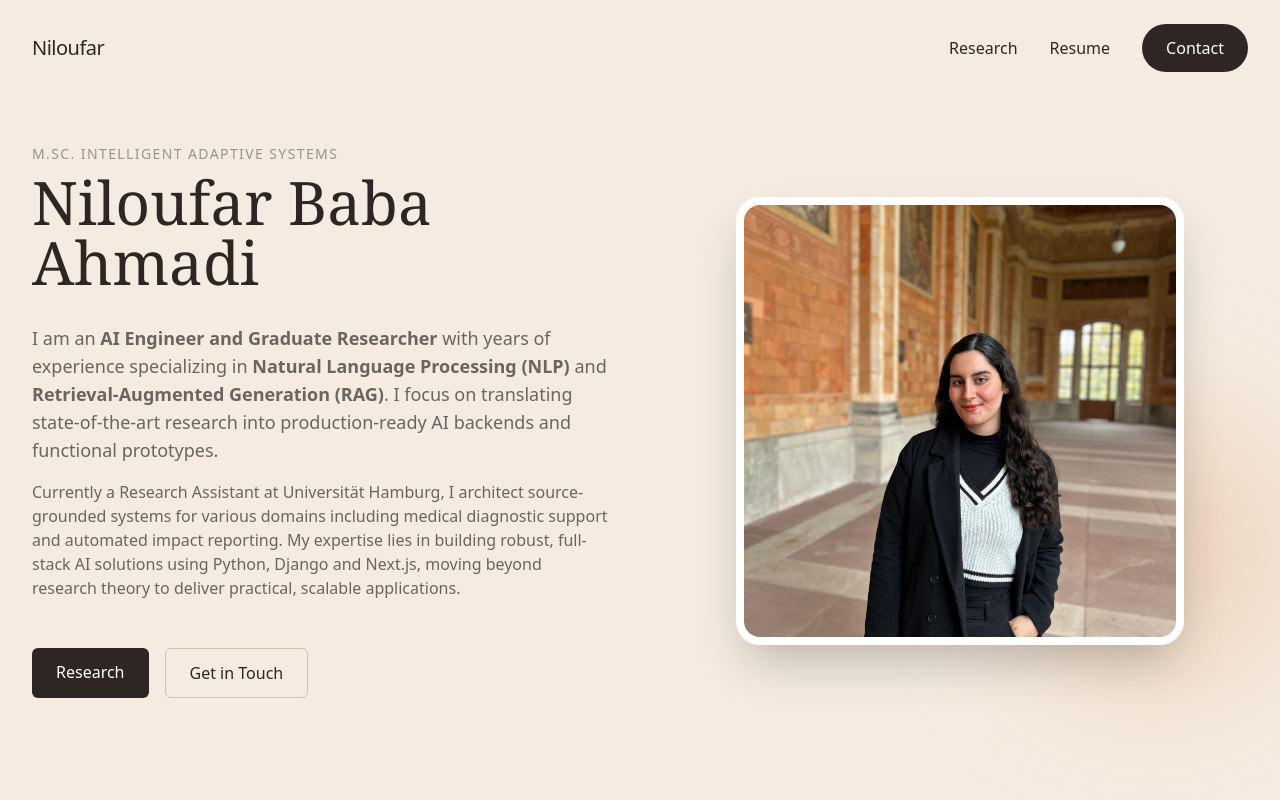
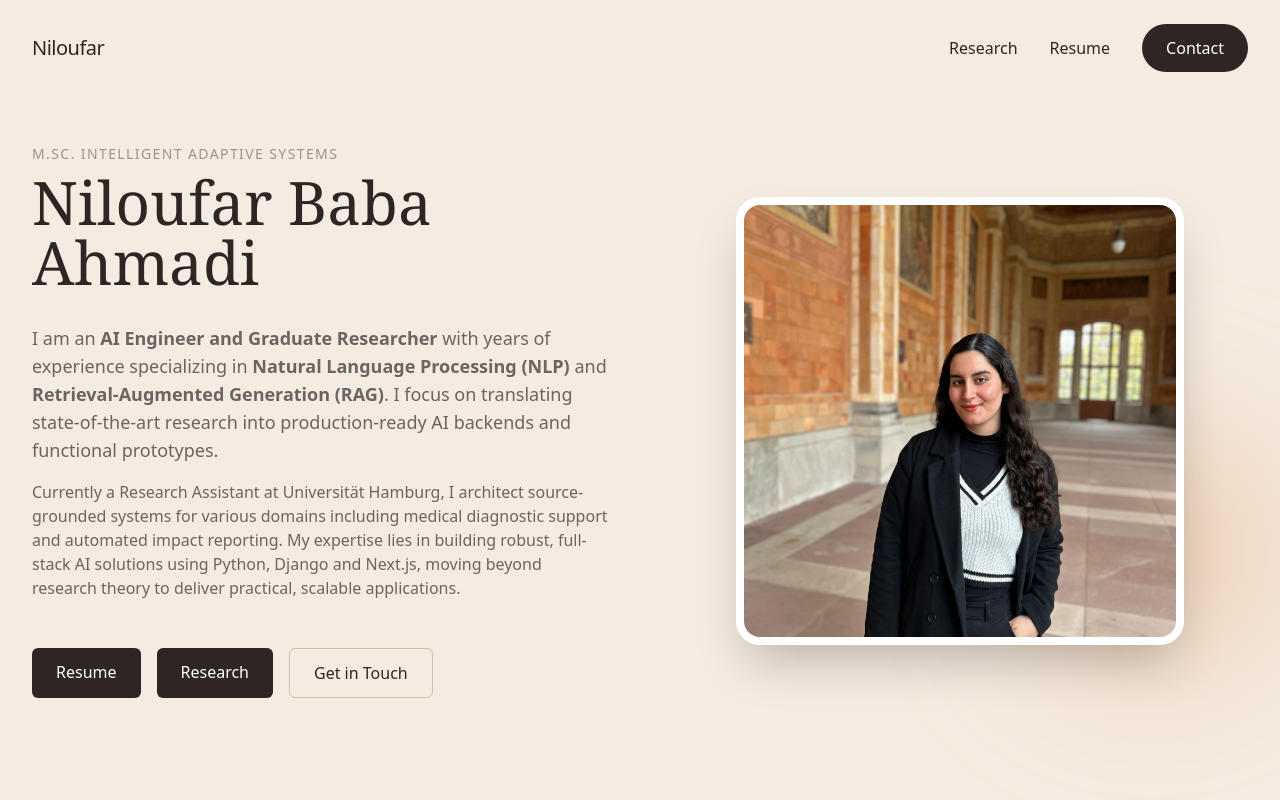
Before and after one commit to nilix-ba/nilix-ba.github.io, a Next.js app: page / in a window 1280 px wide. Shown: the top 800 px of the page. Built offline with nearby package versions, Linux system fonts and the light colour scheme.

Commit message:
minor changes to portfolio

```diff
--- a/pages/index.js
+++ b/pages/index.js
@@ -68,6 +68,9 @@ export default function Home() {
               </p>
             </div>
             <div className="pt-2 sm:pt-4 flex flex-col sm:flex-row gap-2 sm:gap-3 lg:gap-4">
+              <Link href={siteConfig.routes.resume} className="btn-primary inline-block text-center px-3 sm:px-4 lg:px-6 py-2 sm:py-2.5 lg:py-3 text-xs sm:text-sm lg:text-base">
+                Resume
+              </Link>
               <Link href={siteConfig.routes.research} className="btn-primary inline-block text-center px-3 sm:px-4 lg:px-6 py-2 sm:py-2.5 lg:py-3 text-xs sm:text-sm lg:text-base">
                 Research
               </Link>
```
